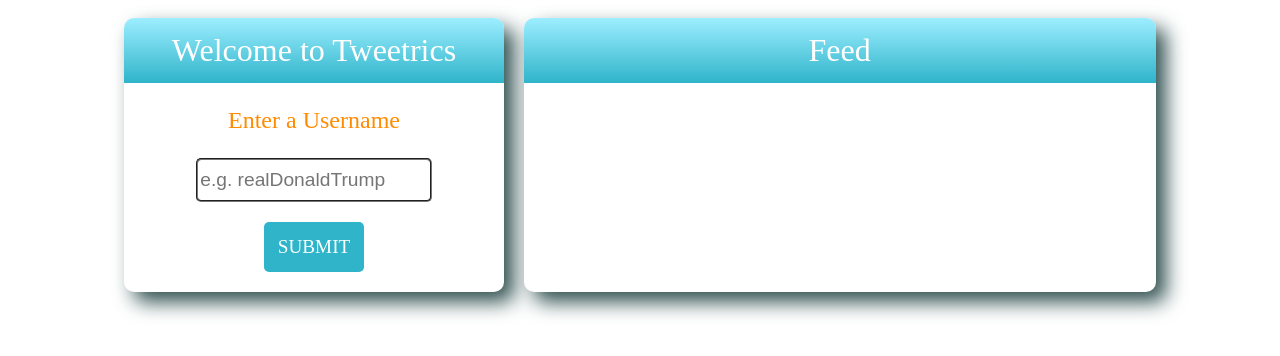
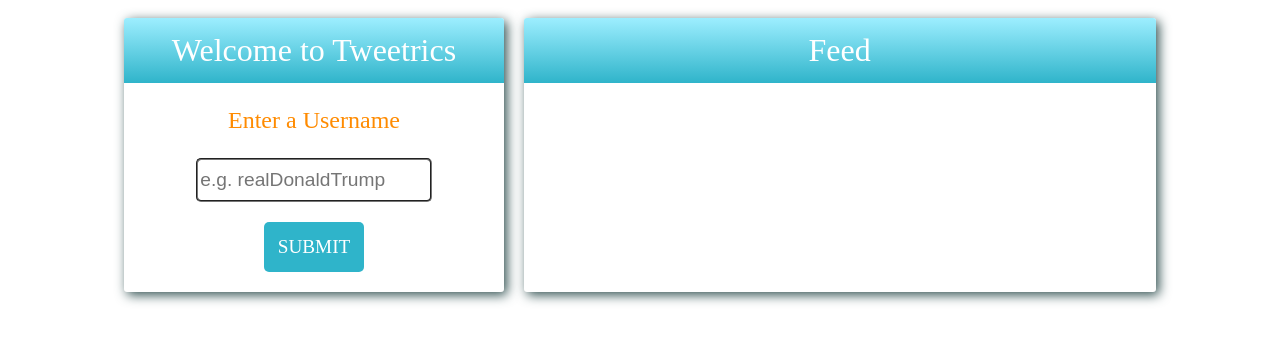
Before and after one commit to fearless-pumpkins/fearless-pumpkins, a React app: page / in a window 1280 px wide. Shown: the top 356 px of the page. Built offline with nearby package versions, Linux system fonts and the light colour scheme; the HTML template or start-up script is replaced by a standard one; a web font is replaced by a local one.

Commit message:
(style) Save color scheme of twitter, update shadows on cards

```diff
--- a/client/styles/feed.css
+++ b/client/styles/feed.css
@@ -5,12 +5,12 @@
 
 .feed {
   background-color: white;
-  border-radius: 10px;
+  border-radius: 3px;
   margin: 10px;
   width: 50%;
   text-align: center;
   top: 50%;
-  box-shadow: 10px 10px 20px 0px darkslategrey;
+  box-shadow: 3px 3px 12px 0px darkslategrey;
 }
 
 .feed_title {
@@ -20,7 +20,7 @@
   justify-content: center;
   align-items: center;
   background: linear-gradient(#9deeff, #2fb4ca);
-  border-radius: 10px 10px 0px 0px;
+  border-radius: 3px 3px 0px 0px;
   color: white;
   font-family: exo;
 }
--- a/client/styles/landing.css
+++ b/client/styles/landing.css
@@ -13,14 +13,14 @@
 
 .main_form {
   background-color: white;
-  border-radius: 10px;
+  border-radius: 3px;
   padding: 0;
   margin: 10px;
   width: 30%;
   height: 50%;
   top: 50%;
   text-align: center;
-  box-shadow: 10px 10px 20px 0px darkslategrey;
+  box-shadow: 3px 3px 12px 0px darkslategrey;
 }
 
 .render_element {
@@ -34,7 +34,7 @@
   justify-content: center;
   align-items: center;
   background: linear-gradient(#9deeff, #2fb4ca);
-  border-radius: 10px 10px 0px 0px;
+  border-radius: 3px 3px 0px 0px;
   color: white;
   font-family: exo;
 }
```
